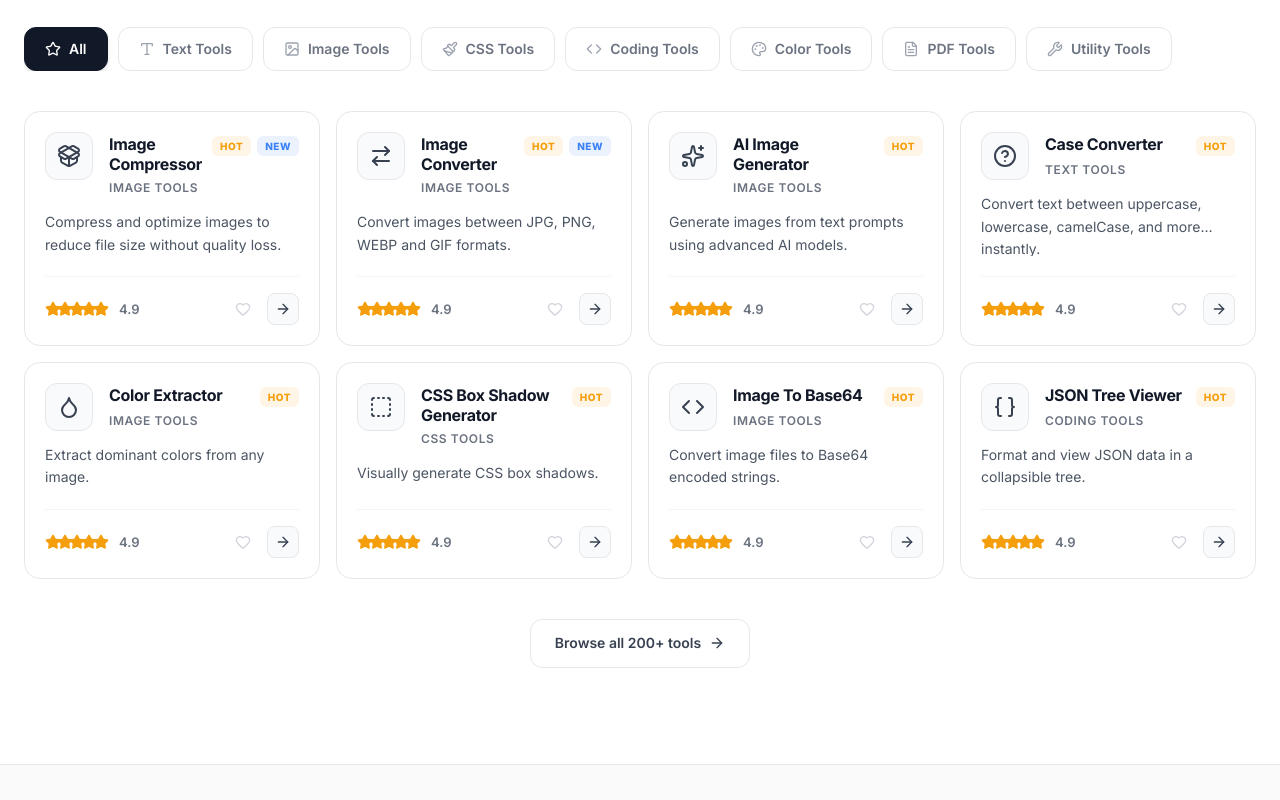
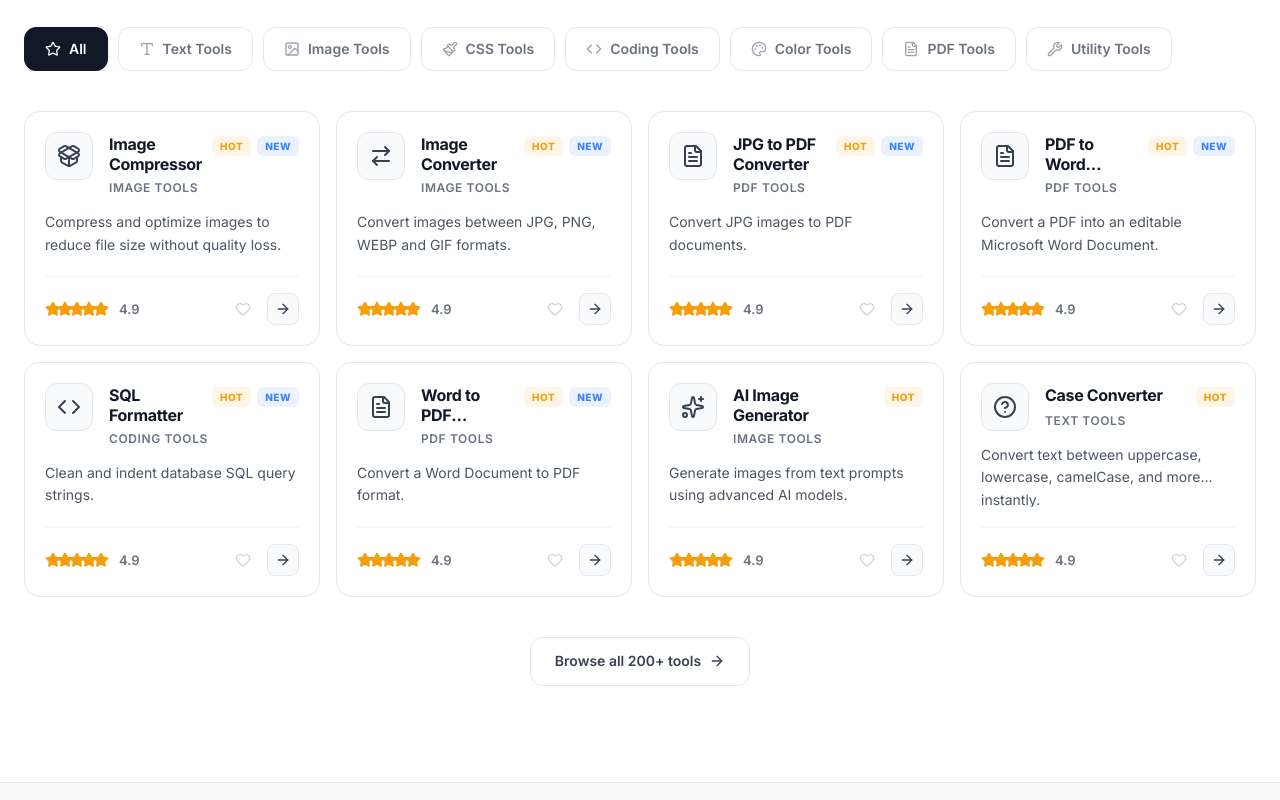
Before and after one commit to brandmist/toolverse, a React (Vite) app: page / in a window 1280 px wide. Shown: the part 1400-2200 px from the top of the page. Built offline with nearby package versions, Linux system fonts and the light colour scheme.

Commit message:
Mark highly searched tools as popular for SEO visibility

```diff
--- a/src/data/tools.ts
+++ b/src/data/tools.ts
@@ -67,7 +67,7 @@ const unsortedTools: Tool[] = [
 
   // Image Core
   { id: 'image-converter', name: 'Image Converter', description: 'Convert images between JPG, PNG, WEBP and GIF formats.', categoryId: 'image', icon: 'ArrowRightLeft', isNew: true, isPopular: true },
-  { id: 'jpg-to-png', name: 'JPG to PNG Converter', description: 'Convert JPG images to PNG format client-side.', categoryId: 'image', icon: 'ArrowRightLeft' },
+  { id: 'jpg-to-png', name: 'JPG to PNG Converter', description: 'Convert JPG images to PNG format client-side.', categoryId: 'image', icon: 'ArrowRightLeft', isPopular: true },
   { id: 'jpg-to-webp', name: 'JPG to WEBP Converter', description: 'Convert JPG images to WEBP format client-side.', categoryId: 'image', icon: 'ArrowRightLeft' },
   { id: 'png-to-webp', name: 'PNG to WEBP Converter', description: 'Convert PNG images to WEBP format client-side.', categoryId: 'image', icon: 'ArrowRightLeft' },
   { id: 'webp-to-png', name: 'WEBP to PNG Converter', description: 'Convert WEBP images to PNG format client-side.', categoryId: 'image', icon: 'ArrowRightLeft' },
@@ -131,13 +131,13 @@ const unsortedTools: Tool[] = [
   { id: 'remove-background', name: 'Remove Background', description: 'Automatically isolate subjects and remove image backgrounds.', categoryId: 'image', icon: 'Scissors', isPopular: true },
   { id: 'cleanup-picture', name: 'Cleanup Picture', description: 'Remove objects, dust, people, or text from pictures using AI.', categoryId: 'image', icon: 'Eraser' },
   { id: 'unblur-image', name: 'Unblur / Upscale Image', description: 'Enhance low quality images using AI super-resolution.', categoryId: 'image', icon: 'Activity' },
-  { id: 'image-to-text', name: 'Image To Text (OCR)', description: 'Extract and translate text directly from uploaded images.', categoryId: 'image', icon: 'Languages' },
+  { id: 'image-to-text', name: 'Image To Text (OCR)', description: 'Extract and translate text directly from uploaded images.', categoryId: 'image', icon: 'Languages', isPopular: true },
 
   // PDF Tools
   { id: 'pdf-compress', name: 'PDF Compressor', description: 'Compress PDF files to reduce size while preserving quality.', categoryId: 'pdf', icon: 'FileDown', isPopular: true },
   { id: 'pdf-merge', name: 'PDF Merger', description: 'Merge multiple PDF files into a single document.', categoryId: 'pdf', icon: 'FilePlus2', isPopular: true },
   { id: 'pdf-split', name: 'PDF Splitter', description: 'Split a PDF into individual pages or custom page ranges.', categoryId: 'pdf', icon: 'FileMinus2' },
-  { id: 'pdf-to-jpg', name: 'PDF to JPG', description: 'Extract images from PDF files to high-quality JPGs.', categoryId: 'pdf', icon: 'FileImage' },
+  { id: 'pdf-to-jpg', name: 'PDF to JPG', description: 'Extract images from PDF files to high-quality JPGs.', categoryId: 'pdf', icon: 'FileImage', isPopular: true },
   { id: 'pdf-metadata', name: 'PDF Metadata Editor', description: 'View, edit, or strip metadata from PDF documents.', categoryId: 'pdf', icon: 'ShieldCheck', isNew: true },
   { id: 'extract-pdf-pages', name: 'Extract PDF Pages', description: 'Select specific pages from a PDF and extract them into a new document.', categoryId: 'pdf', icon: 'Copy', isNew: true },
   { id: 'pdf-to-png', name: 'PDF to PNG Converter', description: 'Convert PDF pages to PNG image formats.', categoryId: 'pdf', icon: 'FileImage' },
@@ -161,8 +161,8 @@ const unsortedTools: Tool[] = [
   { id: 'epub-to-pdf', name: 'EPUB to PDF Converter', description: 'Convert EPUB eBooks into printable PDF formatting.', categoryId: 'pdf', icon: 'FileText', isNew: true },
   { id: 'pdf-grayscale', name: 'PDF Grayscale Converter', description: 'Desaturate and convert colored PDFs to black and white layout.', categoryId: 'pdf', icon: 'FileText', isNew: true },
   { id: 'pdf-unlock', name: 'Unlock PDF', description: 'Remove the password from a PDF file (requires the password).', categoryId: 'pdf', icon: 'Unlock', isNew: true },
-  { id: 'pdf-to-word', name: 'PDF to Word Converter', description: 'Convert a PDF into an editable Microsoft Word Document.', categoryId: 'pdf', icon: 'FileText', isNew: true },
-  { id: 'word-to-pdf', name: 'Word to PDF Converter', description: 'Convert a Word Document to PDF format.', categoryId: 'pdf', icon: 'FileText', isNew: true },
+  { id: 'pdf-to-word', name: 'PDF to Word Converter', description: 'Convert a PDF into an editable Microsoft Word Document.', categoryId: 'pdf', icon: 'FileText', isNew: true, isPopular: true },
+  { id: 'word-to-pdf', name: 'Word to PDF Converter', description: 'Convert a Word Document to PDF format.', categoryId: 'pdf', icon: 'FileText', isNew: true, isPopular: true },
   { id: 'pdf-to-powerpoint', name: 'PDF to PowerPoint Converter', description: 'Upload a PDF and convert it to a PowerPoint Presentation.', categoryId: 'pdf', icon: 'Presentation', isNew: true },
   { id: 'pptx-to-pdf', name: 'PowerPoint to PDF Converter', description: 'Upload a PowerPoint presentation and convert it to a PDF.', categoryId: 'pdf', icon: 'FileText', isNew: true },
   { id: 'pdf-crop', name: 'Crop PDF', description: 'Trim page margins and adjust layout boundaries in PDF pages.', categoryId: 'pdf', icon: 'Crop', isNew: true },
@@ -181,7 +181,7 @@ const unsortedTools: Tool[] = [
   { id: 'heic-to-pdf', name: 'HEIC to PDF Converter', description: 'Convert HEIC/HEIF photos to PDF documents.', categoryId: 'pdf', icon: 'FileText', isNew: true },
   { id: 'tiff-to-pdf', name: 'TIFF to PDF Converter', description: 'Convert TIFF image layouts to PDF format.', categoryId: 'pdf', icon: 'FileText', isNew: true },
   { id: 'png-to-pdf', name: 'PNG to PDF Converter', description: 'Convert PNG images to PDF documents.', categoryId: 'pdf', icon: 'FileText', isNew: true },
-  { id: 'jpg-to-pdf', name: 'JPG to PDF Converter', description: 'Convert JPG images to PDF documents.', categoryId: 'pdf', icon: 'FileText', isNew: true },
+  { id: 'jpg-to-pdf', name: 'JPG to PDF Converter', description: 'Convert JPG images to PDF documents.', categoryId: 'pdf', icon: 'FileText', isNew: true, isPopular: true },
   { id: 'url-to-pdf', name: 'URL to PDF Converter', description: 'Enter a website URL link and compile the page layout as a PDF.', categoryId: 'pdf', icon: 'Globe', isNew: true },
   { id: 'pdf-page-deleter', name: 'PDF Page Deleter', description: 'Delete one or more pages visually from your PDF document.', categoryId: 'pdf', icon: 'Layers', isNew: true },
   { id: 'rearrange-pdf', name: 'Rearrange PDF Pages', description: 'Reorder pages of PDF documents visually.', categoryId: 'pdf', icon: 'Layers', isNew: true },
@@ -210,7 +210,7 @@ const unsortedTools: Tool[] = [
   { id: 'diff-checker', name: 'Code Diff Checker', description: 'Compare two code snippets and highlight all differences.', categoryId: 'coding', icon: 'GitCompare', isNew: true },
   { id: 'regex-explainer', name: 'RegEx Explainer', description: 'Visualize and break down regular expressions into logical flow steps.', categoryId: 'coding', icon: 'Code', isNew: true },
   { id: 'html-markdown', name: 'HTML ⇄ Markdown Converter', description: 'Translate formatted strings back and forth.', categoryId: 'coding', icon: 'Code', isNew: true },
-  { id: 'sql-formatter', name: 'SQL Formatter', description: 'Clean and indent database SQL query strings.', categoryId: 'coding', icon: 'Code', isNew: true },
+  { id: 'sql-formatter', name: 'SQL Formatter', description: 'Clean and indent database SQL query strings.', categoryId: 'coding', icon: 'Code', isNew: true, isPopular: true },
 
   // Color
   { id: 'color-palette', name: 'Palette Generator', description: 'Generate cohesive color palettes for your UI.', categoryId: 'color', icon: 'Palette', isPopular: true },
```
